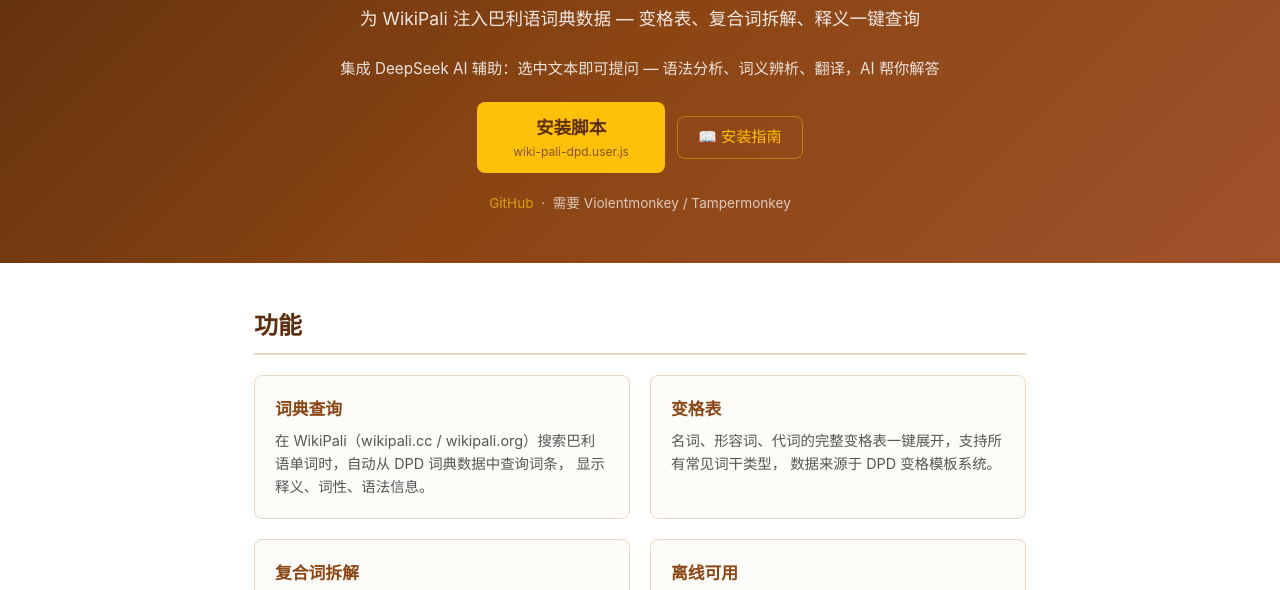
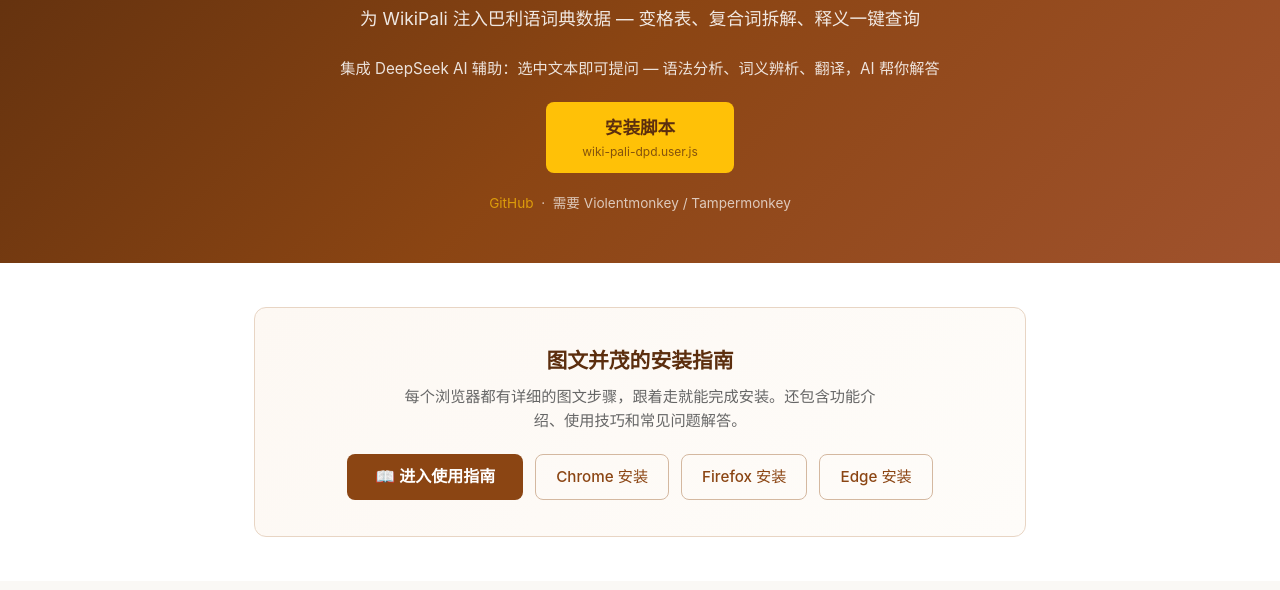
Before and after one commit to metanoia1989/wiki-pali-dpd, a website built with Vite: page index.html in a window 1280 px wide. Shown: the part 175-765 px from the top of the page. Built offline with nearby package versions, Linux system fonts and the light colour scheme; files whose address does not match are found by name.

Commit message:
feat: 调节脚本落地页样式

```diff
--- a/index.html
+++ b/index.html
@@ -47,20 +47,6 @@
     }
     .btn-install small {
       display: block; font-size: .75rem; font-weight: 400; opacity: .75;
-    }
-    .btn-row {
-      display: flex; align-items: center; justify-content: center; gap: 12px;
-      flex-wrap: wrap;
-    }
-    .btn-guide {
-      display: inline-block; background: transparent; color: #ffc107;
-      font-size: .95rem; font-weight: 500; padding: 8px 20px;
-      border-radius: 8px; border: 1.5px solid rgba(255,193,7,.45);
-      transition: background .2s, border-color .2s;
-    }
-    .btn-guide:hover {
-      background: rgba(255,193,7,.1); border-color: #ffc107;
-      text-decoration: none;
     }
     .header-meta {
       margin-top: 20px; font-size: .85rem; opacity: .7;
@@ -144,15 +130,10 @@
     <p style="font-size:.95rem;opacity:.85;margin-bottom:20px;">
       集成 DeepSeek AI 辅助：选中文本即可提问 &mdash; 语法分析、词义辨析、翻译，AI 帮你解答
     </p>
-    <div class="btn-row">
-      <a href="wiki-pali-dpd.user.js" class="btn-install">
-        安装脚本
-        <small>wiki-pali-dpd.user.js</small>
-      </a>
-      <a href="guide/index.html" class="btn-guide">
-        📖 安装指南
-      </a>
-    </div>
+    <a href="wiki-pali-dpd.user.js" class="btn-install">
+      安装脚本
+      <small>wiki-pali-dpd.user.js</small>
+    </a>
     <div class="header-meta">
       <a href="https://github.com/metanoia1989/wiki-pali-dpd" target="_blank">GitHub</a>
       &nbsp;&middot;&nbsp;
@@ -160,6 +141,26 @@
     </div>
   </div>
 </header>
+
+<!-- ══════════ 使用指南入口 ══════════ -->
+<section style="background:#fff;">
+  <div class="container" style="text-align:center;">
+    <div style="background:linear-gradient(135deg,#fdf8f3,#fefcf9);border:1px solid #e8d5c4;border-radius:12px;padding:36px 28px;">
+      <h2 style="font-size:1.3rem;color:#5c2e0e;margin-bottom:8px;border:none;padding:0;">
+        图文并茂的安装指南
+      </h2>
+      <p style="font-size:.95rem;color:#666;margin-bottom:20px;max-width:500px;margin-left:auto;margin-right:auto;">
+        每个浏览器都有详细的图文步骤，跟着走就能完成安装。还包含功能介绍、使用技巧和常见问题解答。
+      </p>
+      <div style="display:flex;gap:12px;justify-content:center;flex-wrap:wrap;">
+        <a href="guide/index.html" style="display:inline-block;background:#8b4513;color:#fff;padding:10px 28px;border-radius:8px;font-weight:600;font-size:1rem;transition:background .2s;">📖 进入使用指南</a>
+        <a href="guide/install/chrome.html" style="display:inline-block;background:transparent;color:#8b4513;padding:10px 20px;border-radius:8px;font-weight:500;font-size:.95rem;border:1px solid #d4b8a0;transition:background .2s;">Chrome 安装</a>
+        <a href="guide/install/firefox.html" style="display:inline-block;background:transparent;color:#8b4513;padding:10px 20px;border-radius:8px;font-weight:500;font-size:.95rem;border:1px solid #d4b8a0;transition:background .2s;">Firefox 安装</a>
+        <a href="guide/install/edge.html" style="display:inline-block;background:transparent;color:#8b4513;padding:10px 20px;border-radius:8px;font-weight:500;font-size:.95rem;border:1px solid #d4b8a0;transition:background .2s;">Edge 安装</a>
+      </div>
+    </div>
+  </div>
+</section>
 
 <!-- ══════════ 功能 ══════════ -->
 <section>
@@ -206,26 +207,6 @@
           所有 AI 问答记录自动缓存本地，支持分页浏览和展开查看完整回复，
           方便回顾学习过程中的问题和解答。
         </p>
-      </div>
-    </div>
-  </div>
-</section>
-
-<!-- ══════════ 使用指南入口 ══════════ -->
-<section style="background:#fff;">
-  <div class="container" style="text-align:center;">
-    <div style="background:linear-gradient(135deg,#fdf8f3,#fefcf9);border:1px solid #e8d5c4;border-radius:12px;padding:36px 28px;">
-      <h2 style="font-size:1.3rem;color:#5c2e0e;margin-bottom:8px;border:none;padding:0;">
-        图文并茂的安装指南
-      </h2>
-      <p style="font-size:.95rem;color:#666;margin-bottom:20px;max-width:500px;margin-left:auto;margin-right:auto;">
-        每个浏览器都有详细的图文步骤，跟着走就能完成安装。还包含功能介绍、使用技巧和常见问题解答。
-      </p>
-      <div style="display:flex;gap:12px;justify-content:center;flex-wrap:wrap;">
-        <a href="guide/index.html" style="display:inline-block;background:#8b4513;color:#fff;padding:10px 28px;border-radius:8px;font-weight:600;font-size:1rem;transition:background .2s;">📖 进入使用指南</a>
-        <a href="guide/install/chrome.html" style="display:inline-block;background:transparent;color:#8b4513;padding:10px 20px;border-radius:8px;font-weight:500;font-size:.95rem;border:1px solid #d4b8a0;transition:background .2s;">Chrome 安装</a>
-        <a href="guide/install/firefox.html" style="display:inline-block;background:transparent;color:#8b4513;padding:10px 20px;border-radius:8px;font-weight:500;font-size:.95rem;border:1px solid #d4b8a0;transition:background .2s;">Firefox 安装</a>
-        <a href="guide/install/edge.html" style="display:inline-block;background:transparent;color:#8b4513;padding:10px 20px;border-radius:8px;font-weight:500;font-size:.95rem;border:1px solid #d4b8a0;transition:background .2s;">Edge 安装</a>
       </div>
     </div>
   </div>
```
